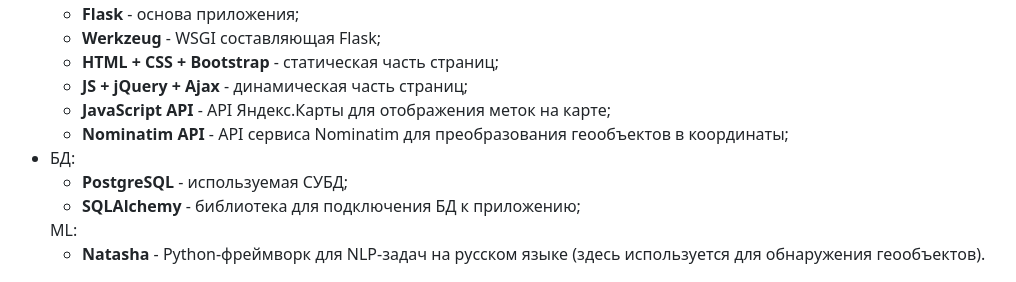
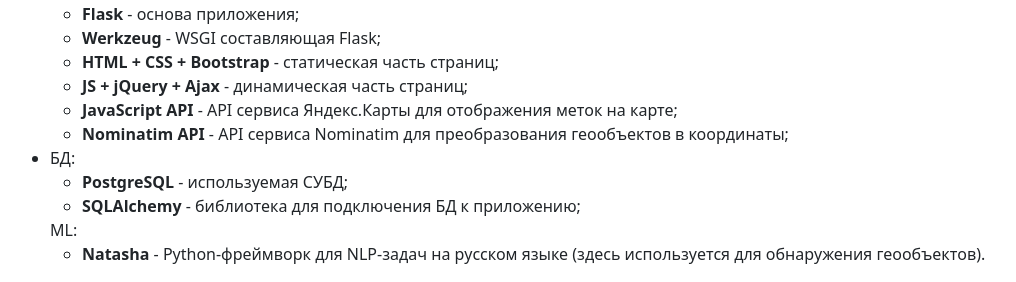
Before and after one commit to MargoNupreichik/Place_in_text, a Flask app: page /about in a window 1280 px wide. Shown: the part 919-1201 px from the top of the page, without its empty margins (64-1080 px from the left). Run offline with Flask 3, Linux system fonts and the light colour scheme; some libraries are stand-ins or nearby versions.

Commit message:
Update about.html

```diff
--- a/templates/about.html
+++ b/templates/about.html
@@ -66,7 +66,7 @@
                 <li><b>Werkzeug</b> - WSGI составляющая Flask;</li>
                 <li><b>HTML + CSS + Bootstrap</b> - статическая часть страниц;</li>
                 <li><b>JS + jQuery + Ajax</b> - динамическая часть страниц;</li>
-                <li><b>JavaScript API</b> - API Яндекс.Карты для отображения меток на карте;</li>
+                <li><b>JavaScript API</b> - API сервиса Яндекс.Карты для отображения меток на карте;</li>
                 <li><b>Nominatim API</b> - API сервиса Nominatim для преобразования геообъектов в координаты;</li>
             </ul>
         </li>
```
